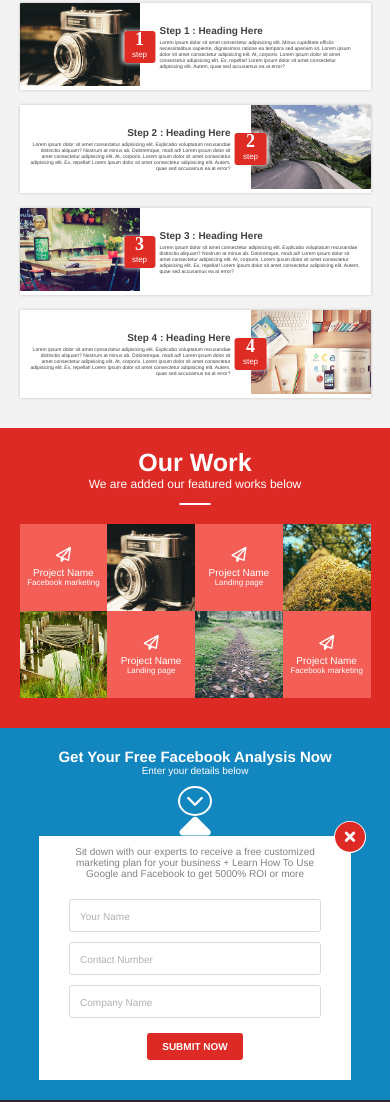
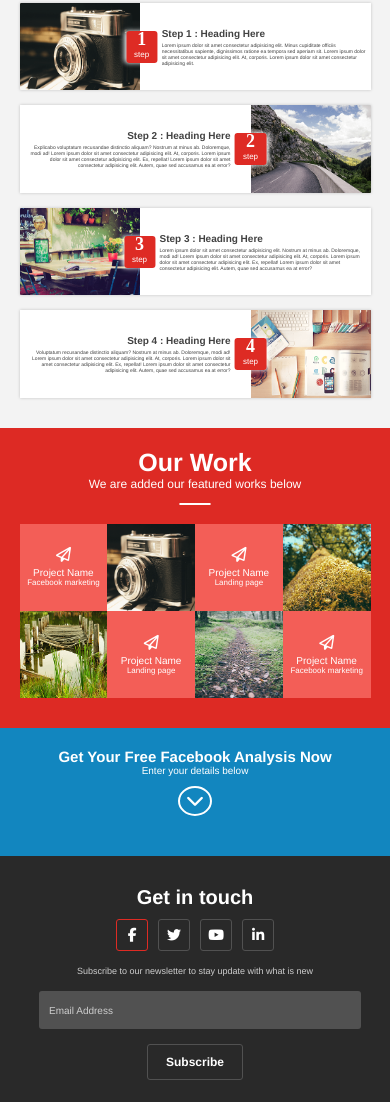
Before and after one commit to ahsan-emon/Free-agency-business-website, a plain HTML site: page index.html in a window 390 px wide. Shown: the part 898-2000 px from the top of the page. Drawn offline with Linux system fonts and the light colour scheme.

Commit message:
reconnect script file and some responsive bug fixed

```diff
--- a/css/responsive.css
+++ b/css/responsive.css
@@ -2,6 +2,7 @@
  responsive style
 ------------------ */
 @media screen and (max-width: 688px) {
+  /* header style  */
   .header-container {
     width: 90%;
     margin: auto;
@@ -41,6 +42,7 @@
     margin-top: 20px;
     padding: 0;
   }
+  /* banner style  */
   .banner-content {
     height: 250px;
   }
@@ -103,12 +105,13 @@
   }
   .content .content-img img {
     width: 120px;
+    height: 100%;
   }
   .content-text .text-flex-odd {
-    margin: 0px 10px 0px 20px;
+    margin: 0px 5px 0px 20px;
   }
   .content-text .text-flex-even {
-    margin: 0px 20px 0px 10px;
+    margin: 0px 20px 0px 5px;
   }
   .content-text .text-flex h1 {
     font-size: 10px;
--- a/index.html
+++ b/index.html
@@ -97,7 +97,7 @@
                     <div class="content-text">
                         <div class="text-flex text-flex-odd">
                         <h1>Step 1 : Heading Here</h1>
-                        <p>Lorem ipsum dolor sit amet consectetur adipisicing elit. Minus cupiditate officiis necessitatibus sapiente, dignissimos ratione ea tempora sed aperiam sit. Lorem ipsum dolor sit amet consectetur adipisicing elit. At, corporis. Lorem ipsum dolor sit amet consectetur adipisicing elit. Ex, repellat! Lorem ipsum dolor sit amet consectetur adipisicing elit. Autem, quae sed accusamus ea at error? </p>
+                        <p>Lorem ipsum dolor sit amet consectetur adipisicing elit. Minus cupiditate officiis necessitatibus sapiente, dignissimos ratione ea tempora sed aperiam sit. Lorem ipsum dolor sit amet consectetur adipisicing elit. At, corporis. Lorem ipsum dolor sit amet consectetur adipisicing elit.  </p>
                         </div>
                     </div>
                 </div>
@@ -105,7 +105,7 @@
                     <div class="content-text">
                         <div class="text-flex text-flex-even">
                         <h1>Step 2 : Heading Here</h1>
-                        <p>Lorem ipsum dolor sit amet consectetur adipisicing elit. Explicabo voluptatum recusandae distinctio aliquam? Nostrum at minus ab. Doloremque, modi ad! Lorem ipsum dolor sit amet consectetur adipisicing elit. At, corporis. Lorem ipsum dolor sit amet consectetur adipisicing elit. Ex, repellat! Lorem ipsum dolor sit amet consectetur adipisicing elit. Autem, quae sed accusamus ea at error? </p>
+                        <p>Explicabo voluptatum recusandae distinctio aliquam? Nostrum at minus ab. Doloremque, modi ad! Lorem ipsum dolor sit amet consectetur adipisicing elit. At, corporis. Lorem ipsum dolor sit amet consectetur adipisicing elit. Ex, repellat! Lorem ipsum dolor sit amet consectetur adipisicing elit. Autem, quae sed accusamus ea at error? </p>
                         </div>
                     </div>
                     <div class="content-img img2">
@@ -127,7 +127,7 @@
                     <div class="content-text">
                         <div class="text-flex text-flex-odd">
                         <h1>Step 3 : Heading Here</h1>
-                        <p>Lorem ipsum dolor sit amet consectetur adipisicing elit. Explicabo voluptatum recusandae distinctio aliquam? Nostrum at minus ab. Doloremque, modi ad! Lorem ipsum dolor sit amet consectetur adipisicing elit. At, corporis. Lorem ipsum dolor sit amet consectetur adipisicing elit. Ex, repellat! Lorem ipsum dolor sit amet consectetur adipisicing elit. Autem, quae sed accusamus ea at error? </p>
+                        <p>Lorem ipsum dolor sit amet consectetur adipisicing elit. Nostrum at minus ab. Doloremque, modi ad! Lorem ipsum dolor sit amet consectetur adipisicing elit. At, corporis. Lorem ipsum dolor sit amet consectetur adipisicing elit. Ex, repellat! Lorem ipsum dolor sit amet consectetur adipisicing elit. Autem, quae sed accusamus ea at error? </p>
                         </div>
                     </div>
                 </div>
@@ -135,7 +135,7 @@
                     <div class="content-text">
                         <div class="text-flex text-flex-even">
                         <h1>Step 4 : Heading Here</h1>
-                        <p>Lorem ipsum dolor sit amet consectetur adipisicing elit. Explicabo voluptatum recusandae distinctio aliquam? Nostrum at minus ab. Doloremque, modi ad! Lorem ipsum dolor sit amet consectetur adipisicing elit. At, corporis. Lorem ipsum dolor sit amet consectetur adipisicing elit. Ex, repellat! Lorem ipsum dolor sit amet consectetur adipisicing elit. Autem, quae sed accusamus ea at error? </p>
+                        <p>Voluptatum recusandae distinctio aliquam? Nostrum at minus ab. Doloremque, modi ad! Lorem ipsum dolor sit amet consectetur adipisicing elit. At, corporis. Lorem ipsum dolor sit amet consectetur adipisicing elit. Ex, repellat! Lorem ipsum dolor sit amet consectetur adipisicing elit. Autem, quae sed accusamus ea at error? </p>
                         </div>
                     </div>
                     <div class="content-img img4">
--- a/js/script.js
+++ b/js/script.js
@@ -1,11 +1,11 @@
-// (function($){
-//     $(document).ready(function(){
-//         $('.form-box').hide();
-//         $('.fa-chevron-down').click(function(){
-//             $('.form-box').slideDown(100);
-//         });
-//         $('.fa-times-circle').click(function(){
-//             $('.form-box').slideUp(100);
-//         });
-//     });
-// })(jQuery)
+(function($){
+    $(document).ready(function(){
+        $('.form-box').hide();
+        $('.fa-chevron-down').click(function(){
+            $('.form-box').slideDown(100);
+        });
+        $('.fa-times-circle').click(function(){
+            $('.form-box').slideUp(100);
+        });
+    });
+})(jQuery)
```
